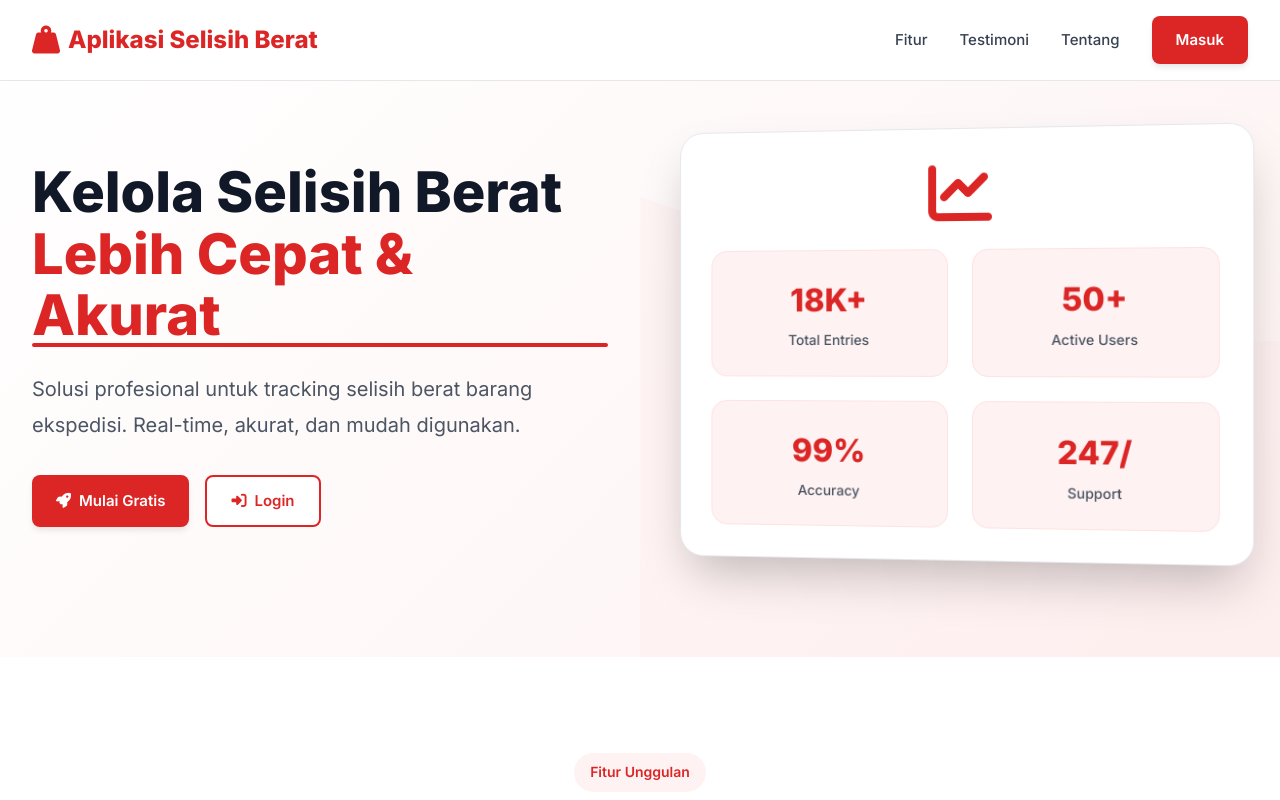
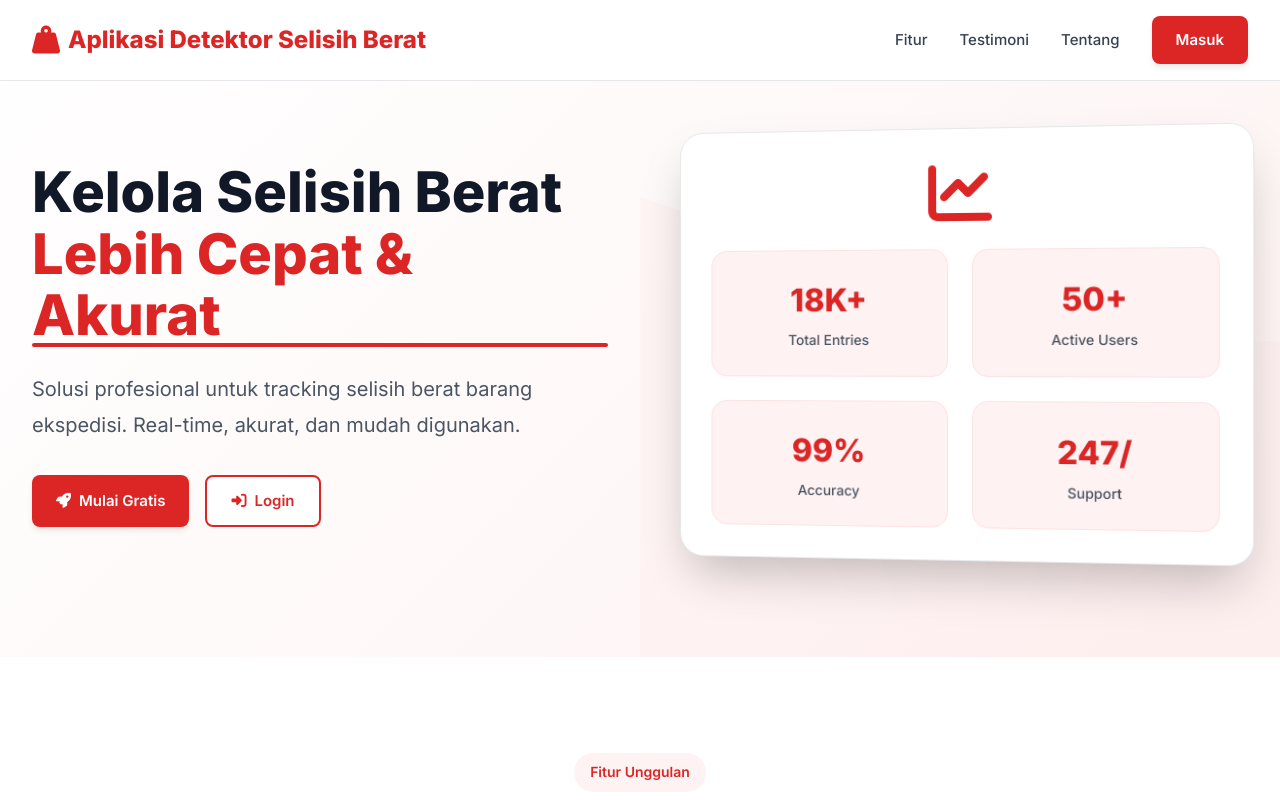
Before and after one commit to agds-alt/weight-entry-app-main-clean-arch, a website: page public/index.html in a window 1280 px wide. Shown: the top 800 px of the page. Drawn offline with Linux system fonts and the light colour scheme.

Commit message:
Update index.html

```diff
--- a/public/index.html
+++ b/public/index.html
@@ -699,7 +699,7 @@
         <div class="nav-container">
             <a href="#" class="logo">
                 <i class="fas fa-weight-hanging"></i>
-                Aplikasi Selisih Berat
+                Aplikasi Detektor Selisih Berat
             </a>
             <div class="nav-links">
                 <a href="#features" class="nav-link">Fitur</a>
```
